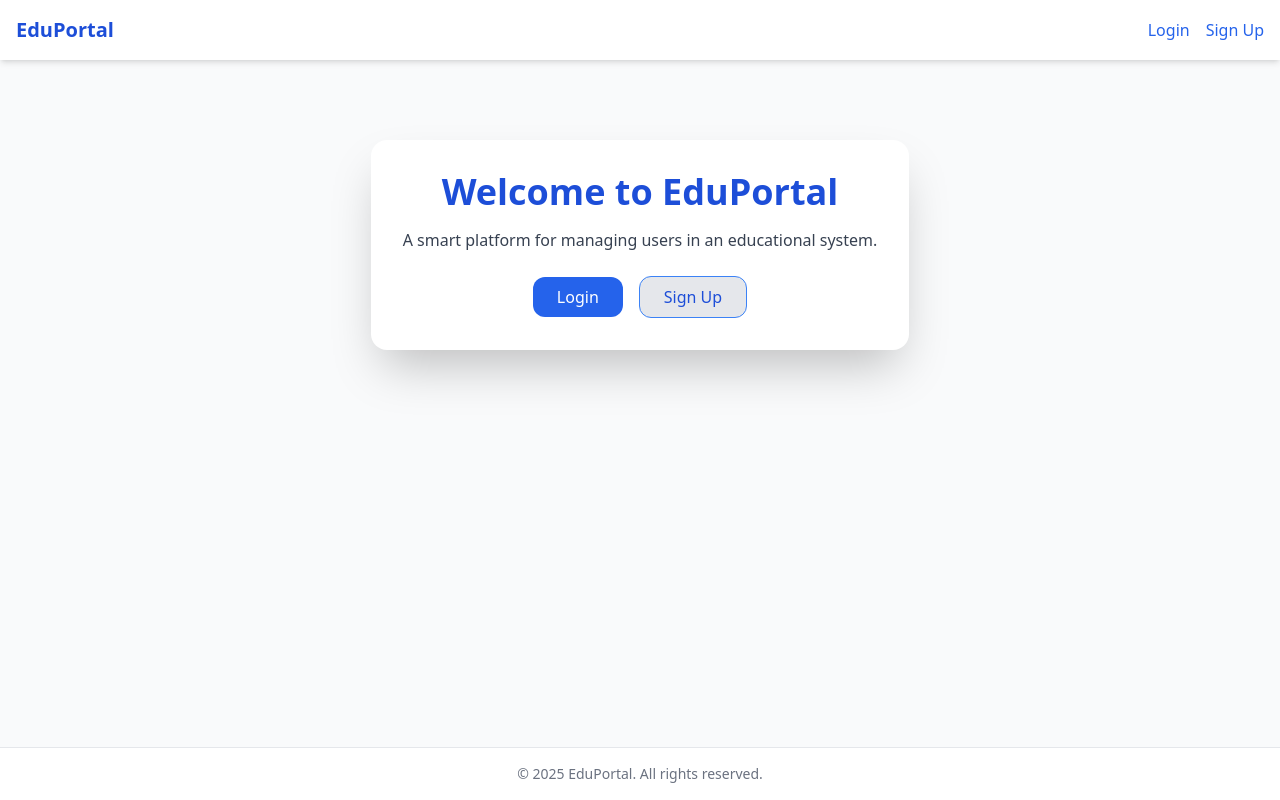
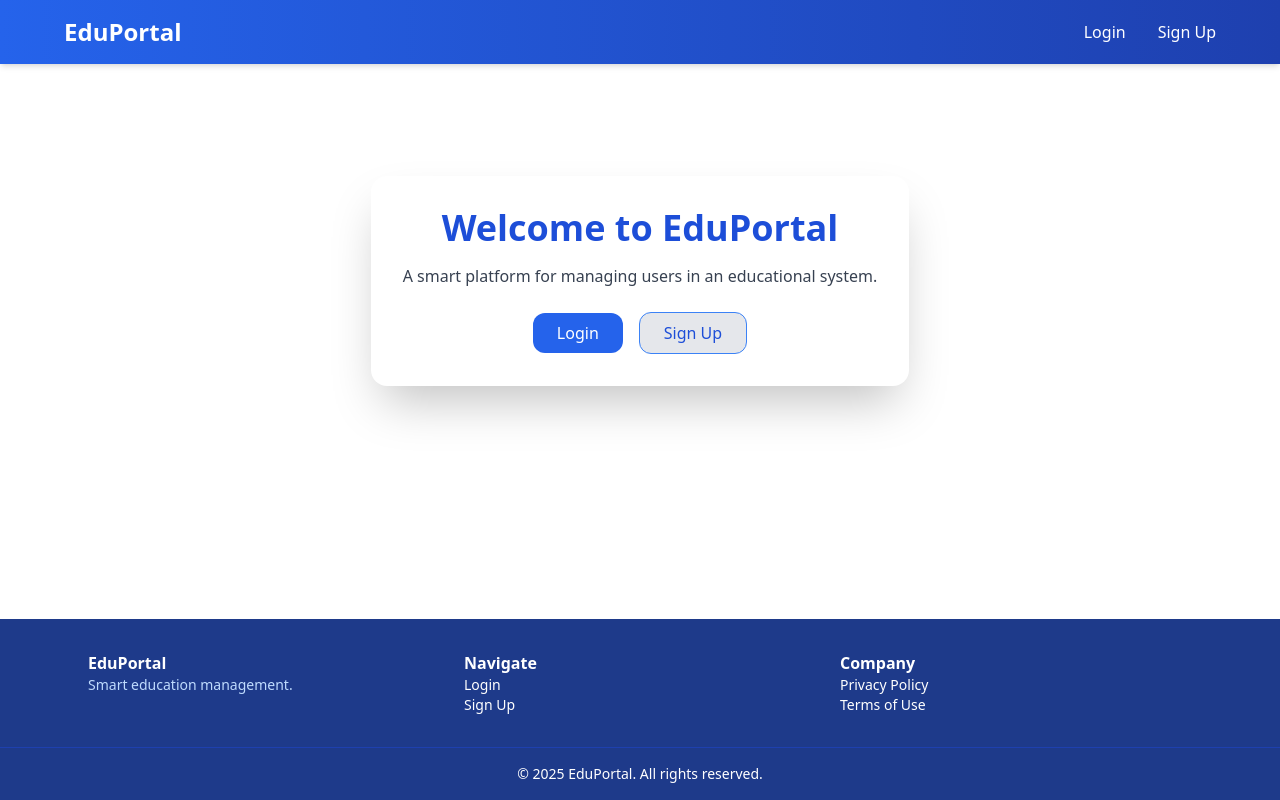
Before and after one commit to Charlsgg/finalz, a React (Create React App) app in the folder my-project/: page / in a window 1280 px wide. Built offline with nearby package versions, Linux system fonts and the light colour scheme.

Commit message:
added regex and added public layout

```diff
--- a/my-project/package.json
+++ b/my-project/package.json
@@ -3,6 +3,7 @@
   "version": "0.1.0",
   "private": true,
   "dependencies": {
+    "@heroicons/react": "^1.0.6",
     "@testing-library/dom": "^10.4.0",
     "@testing-library/jest-dom": "^6.6.3",
     "@testing-library/react": "^16.3.0",
--- a/my-project/src/App.js
+++ b/my-project/src/App.js
@@ -1,3 +1,4 @@
+// src/App.js
 import React from 'react';
 import { BrowserRouter, Routes, Route } from 'react-router-dom';
 import Login from './components/Login';
@@ -7,25 +8,30 @@ import TeacherDashboard from './pages/Teacher/TeacherDashboard';
 import StudentDashboard from './pages/Student/StudentDashboard';
 import NotFound from './NotFound';
 import LandingPage from './pages/Landingpage/LandingPage';
-import PublicLayout from './layouts/PublicLayout'; // ← Import the layout
+import PublicLayout from './layouts/PublicLayout';
+import AuthLayout from './layouts/AuthLayout';  // ← New layout import
 
 function App() {
   return (
     <BrowserRouter>
       <Routes>
-        {/* Public routes with layout */}
+        {/* Landing page with public layout */}
         <Route element={<PublicLayout />}>
           <Route path="/" element={<LandingPage />} />
+        </Route>
+
+        {/* Login & Signup with simple Auth layout */}
+        <Route element={<AuthLayout />}>
           <Route path="/login" element={<Login />} />
           <Route path="/signup" element={<Signup />} />
         </Route>
 
-        {/* Dashboard routes (no public layout) */}
+        {/* Dashboard routes (no shared layout) */}
         <Route path="/admin/dashboard" element={<AdminDashboard />} />
         <Route path="/teacher/dashboard" element={<TeacherDashboard />} />
         <Route path="/student/dashboard" element={<StudentDashboard />} />
 
-        {/* 404 page */}
+        {/* 404 fallback */}
         <Route path="*" element={<NotFound />} />
       </Routes>
     </BrowserRouter>
--- a/my-project/src/NotFound.js
+++ b/my-project/src/NotFound.js
@@ -8,7 +8,7 @@ function NotFound() {
       <h1 className="text-6xl font-bold mb-4">404</h1>
       <p className="text-xl mb-6">Oops! The page you're looking for doesn't exist.</p>
       <Link
-        to="/login"
+        to="/"
         className="px-6 py-2 bg-blue-600 text-white rounded hover:bg-blue-700 transition"
       >
         Go Home
--- a/my-project/src/components/Signup.js
+++ b/my-project/src/components/Signup.js
@@ -73,7 +73,7 @@ function Signup() {
           </select>
           <button
             type="submit"
-            className="w-full bg-green-600 text-white py-2 rounded hover:bg-green-700 disabled:opacity-50"
+            className="w-full bg-blue-600 text-white py-2 rounded hover:bg-blue-700 disabled:opacity-50"
             disabled={loading}
           >
             {loading ? 'Signing up...' : 'Sign Up'}
--- /dev/null
+++ b/my-project/src/layouts/AuthLayout.js
@@ -0,0 +1,25 @@
+// src/layouts/AuthLayout.jsx
+import React from 'react';
+import { Outlet, useNavigate } from 'react-router-dom';
+
+function AuthLayout() {
+  const navigate = useNavigate();
+
+  return (
+    <div className="min-h-screen flex flex-col bg-gray-100 px-4">
+      <header className="py-4">
+        <button
+          onClick={() => navigate('/')}
+          className="text-blue-600 hover:underline font-medium"
+        >
+          ← Go Back
+        </button>
+      </header>
+      <main className="flex-grow flex items-center justify-center">
+        <Outlet />
+      </main>
+    </div>
+  );
+}
+
+export default AuthLayout;
--- a/my-project/src/layouts/PublicLayout.js
+++ b/my-project/src/layouts/PublicLayout.js
@@ -1,33 +1,70 @@
 // src/layouts/PublicLayout.jsx
-import React from 'react';
-import { Link, Outlet } from 'react-router-dom';
+import React, { useState } from 'react';
+import { Link, Outlet } from 'react-router-dom'; // ✅ Add 'Outlet' here
+import { MenuIcon, XIcon } from '@heroicons/react/outline';
 
 function PublicLayout() {
+  const [navOpen, setNavOpen] = useState(false);
+
   return (
-    <div className="min-h-screen flex flex-col bg-gray-50">
+    <div className="min-h-screen flex flex-col bg-white">
       {/* Navbar */}
-      <header className="bg-white shadow-md p-4 flex justify-between items-center">
-        <Link to="/" className="text-xl font-bold text-blue-700">
-          EduPortal
-        </Link>
-        <nav className="space-x-4">
-          <Link to="/login" className="text-blue-600 hover:underline">
-            Login
-          </Link>
-          <Link to="/signup" className="text-blue-600 hover:underline">
-            Sign Up
-          </Link>
-        </nav>
+      <header className="bg-gradient-to-r from-blue-600 to-blue-800 px-6 py-4 shadow-md">
+        <div className="max-w-6xl mx-auto flex items-center justify-between">
+          <Link to="/" className="text-2xl font-bold text-white">EduPortal</Link>
+
+          {/* Desktop */}
+          <nav className="hidden md:flex space-x-8">
+            <Link to="/login" className="text-white hover:text-blue-200 transition">Login</Link>
+            <Link to="/signup" className="text-white hover:text-blue-200 transition">Sign Up</Link>
+          </nav>
+
+          {/* Mobile menu icon */}
+          <button
+            className="md:hidden text-white focus:outline-none"
+            onClick={() => setNavOpen(prev => !prev)}
+          >
+            {navOpen ? <XIcon className="h-6 w-6" /> : <MenuIcon className="h-6 w-6" />}
+          </button>
+        </div>
+
+        {/* Mobile menu */}
+        {navOpen && (
+          <nav className="md:hidden bg-blue-700 px-6 py-4 space-y-4">
+            <Link to="/login" onClick={() => setNavOpen(false)} className="block text-white hover:text-blue-200 transition">Login</Link>
+            <Link to="/signup" onClick={() => setNavOpen(false)} className="block text-white hover:text-blue-200 transition">Sign Up</Link>
+          </nav>
+        )}
       </header>
 
-      {/* Page Content */}
+      {/* Layout outlet for child pages */}
       <main className="flex-grow">
-        <Outlet />
+        <div className="max-w-3xl mx-auto px-4 py-8">
+          <Outlet />
+        </div>
       </main>
 
       {/* Footer */}
-      <footer className="bg-white p-4 text-center text-gray-500 text-sm border-t">
-        &copy; {new Date().getFullYear()} EduPortal. All rights reserved.
+      <footer className="bg-blue-900 text-white">
+        <div className="max-w-6xl mx-auto px-6 py-8 grid grid-cols-1 md:grid-cols-3 gap-6">
+          <div>
+            <h4 className="font-semibold">EduPortal</h4>
+            <p className="text-sm text-blue-200">Smart education management.</p>
+          </div>
+          <div>
+            <h4 className="font-semibold">Navigate</h4>
+            <Link to="/login" className="block text-sm hover:underline">Login</Link>
+            <Link to="/signup" className="block text-sm hover:underline">Sign Up</Link>
+          </div>
+          <div>
+            <h4 className="font-semibold">Company</h4>
+            <Link to="#" className="block text-sm hover:underline">Privacy Policy</Link>
+            <Link to="#" className="block text-sm hover:underline">Terms of Use</Link>
+          </div>
+        </div>
+        <div className="border-t border-blue-800 py-4 text-center text-sm">
+          &copy; {new Date().getFullYear()} EduPortal. All rights reserved.
+        </div>
       </footer>
     </div>
   );
```
Also changed, not shown: 2 other files (tests, documents, lock files or other folders).
